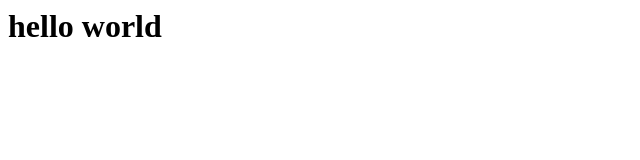
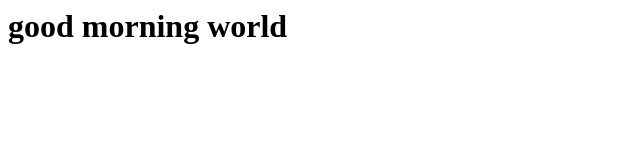
Before and after one commit to maitanaka/conflict-app, a plain HTML site: page index.html in a window 1280 px wide. Shown: the whole page, without its empty margins (0-640 px from the left). Drawn offline with Linux system fonts and the light colour scheme.

Commit message:
change hello to good morning

```diff
--- a/index.html
+++ b/index.html
@@ -1 +1 @@
-<h1>hello world</h1>
+<h1>good morning world</h1>
```
